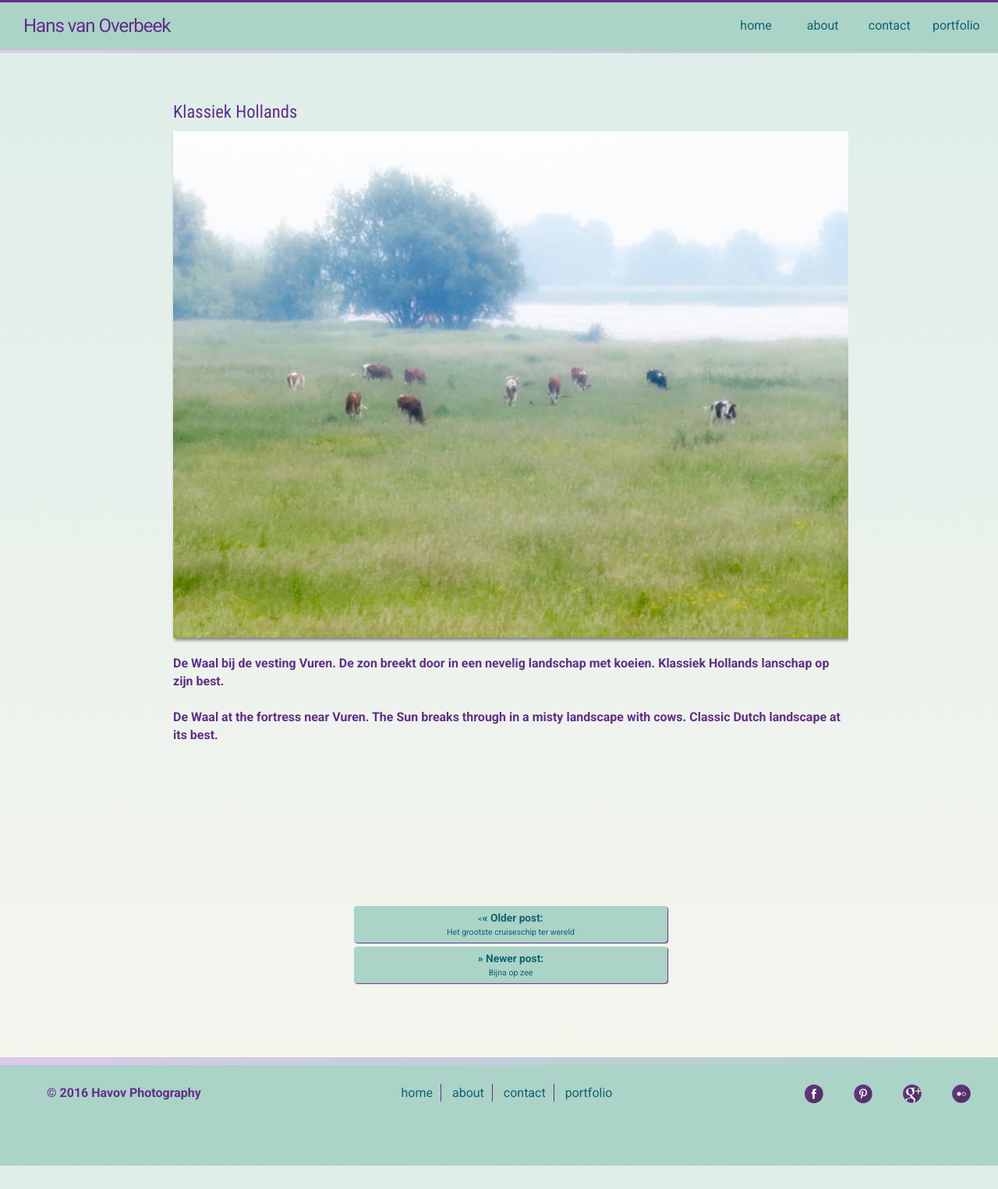
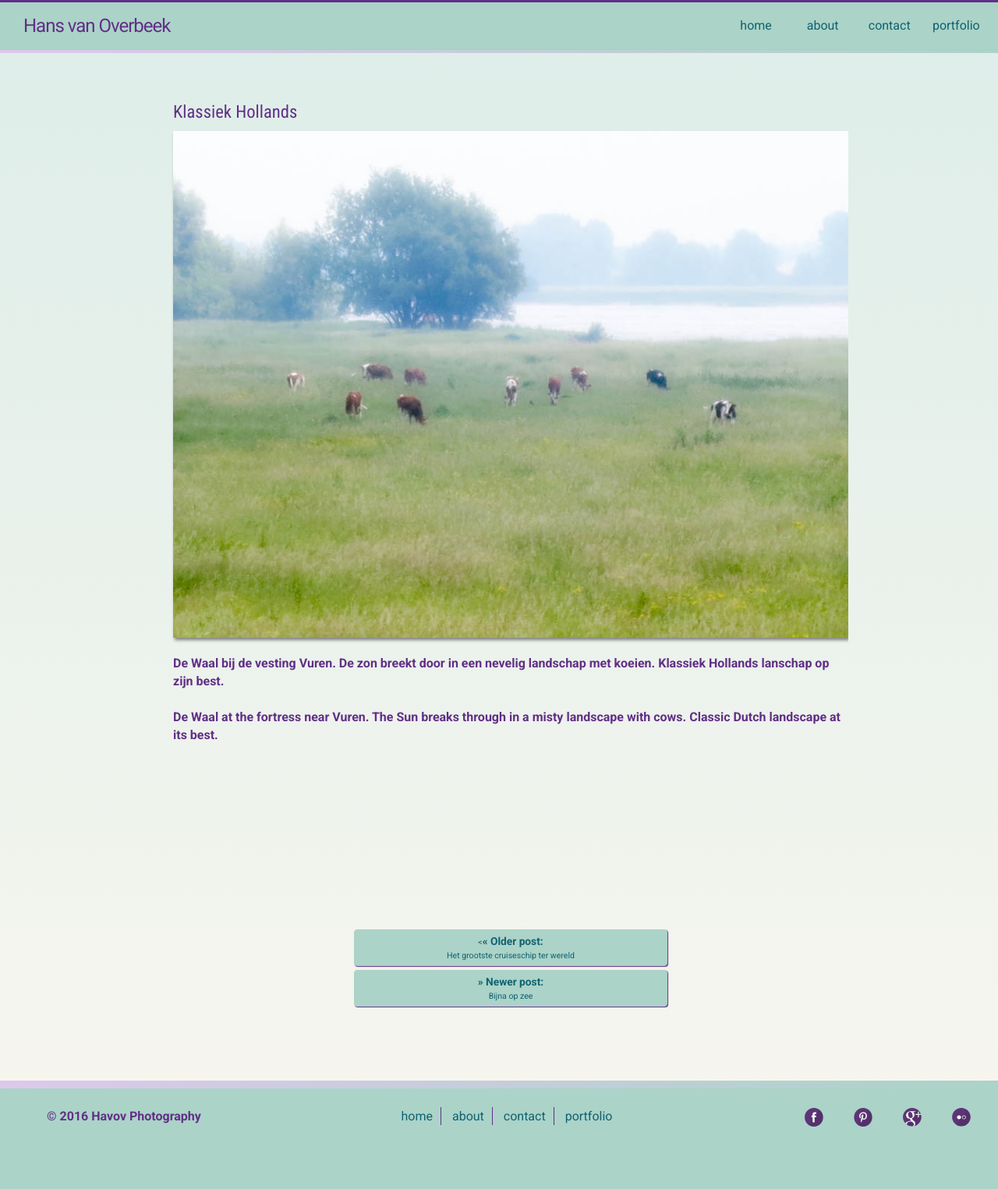
Before and after one commit to hansvanoverbeek/photoblog, a Jekyll site: the page built from _posts/2016-06-02-uiterwaarden.md, in a window 1280 px wide. Shown: the whole page at 78% size. Built offline with Jekyll 4.4.1, drawn with Linux system fonts in a browser that asks for light colours; comment, search, counter and statistics services are not loaded; before the commit the page ends 1495 px from its top, so only the background shows below that.

Commit message:
comment box styleren

```diff
--- a/_layouts/post.html
+++ b/_layouts/post.html
@@ -7,6 +7,8 @@ layout: default
  <h4 class="more-padding-left-30">{{ page.title }}</h4>
 
   {{content}}
+
+  <br><br>
 
 <div id="disqus_thread"></div>
   <script>
@@ -31,7 +33,6 @@ layout: default
   </script>
 <noscript>Please enable JavaScript to view the <a href="https://disqus.com/?ref_noscript" rel="nofollow">comments powered by Disqus.</a></noscript>
 
-<br><br>
 
 <ul class="bottom-post-nav">
   {% if page.previous%}<li class="previous bottom-nav-post"><a href="{{ site.baseurl }}/{{page.previous.url}}"><<span>&laquo;&nbsp;Older post:</span><br>{{page.previous.title}}</a></li>{% endif %}
--- a/_sass/_layout.scss
+++ b/_sass/_layout.scss
@@ -195,7 +195,7 @@ div.pagination {
 
 //Vooruit en terug onder een post
 ul.bottom-post-nav {
-  margin-top: $spacing-unit * 2;
+  margin-top: $spacing-unit * 3;
 }
 
 ul li.bottom-nav-post {
```
Lines whose indentation alone changed are shown as unchanged.
